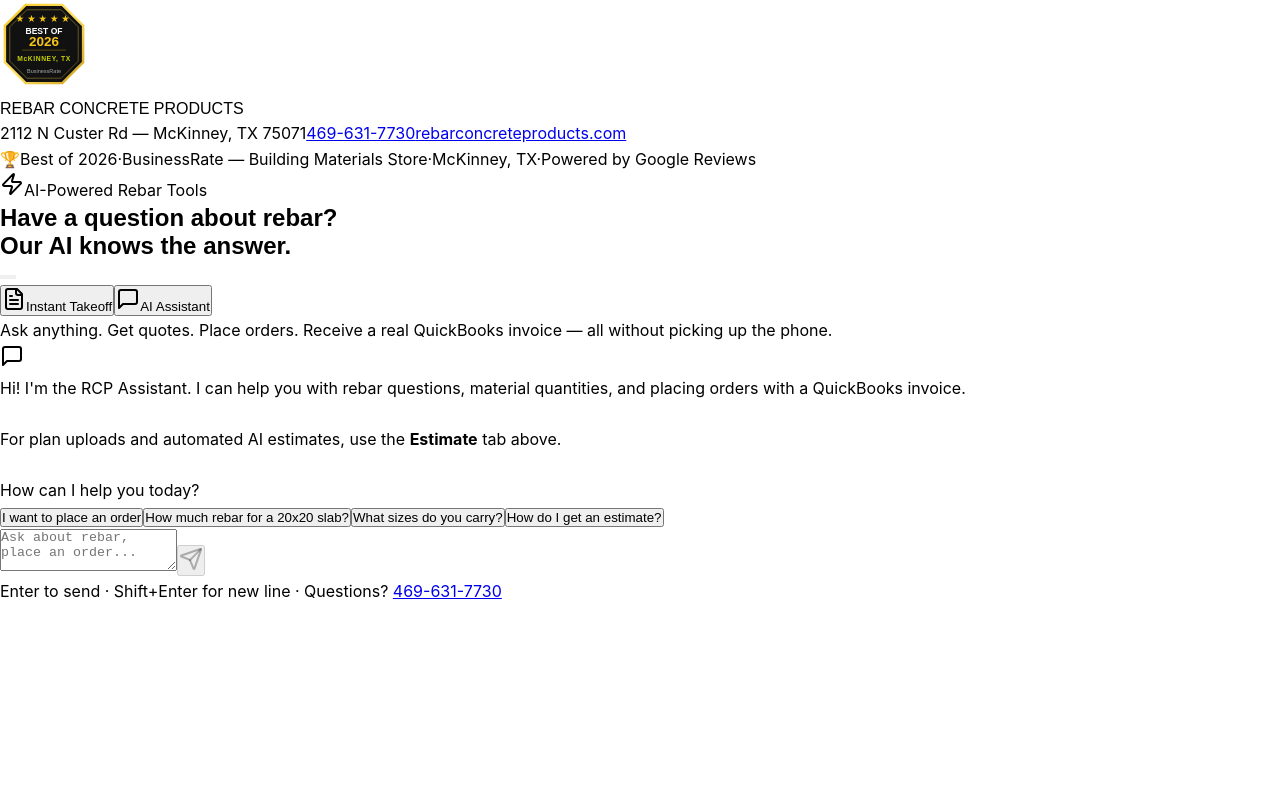
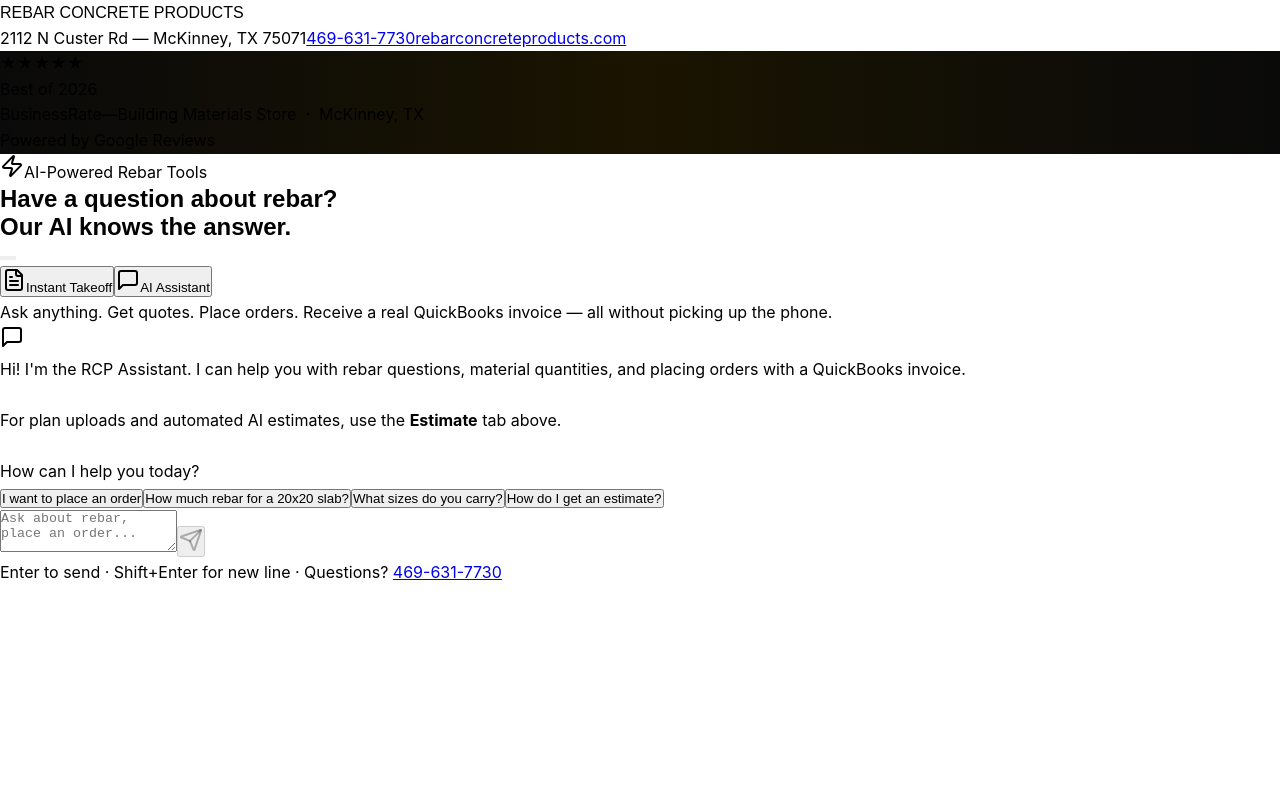
Before and after one commit to ESTIMATINGBOT/EstimatingBot, a React (Vite) app in the folder client/: page /#/ in a window 1280 px wide. Shown: the top 800 px of the page. Built offline with nearby package versions, Linux system fonts and the light colour scheme; a web font is replaced by a local one.

Commit message:
feat: replace award SVG with polished gold gradient award strip

```diff
--- a/client/src/pages/home.tsx
+++ b/client/src/pages/home.tsx
@@ -167,25 +167,7 @@
 
       <header className="bg-black text-white">
         <div className="max-w-5xl mx-auto px-4 sm:px-6 flex items-center justify-between py-0">
-          <div className="h-[96px] flex items-center gap-3">
-            {/* Best of 2026 seal */}
-            <svg width="88" height="88" viewBox="0 0 72 72" fill="none" xmlns="http://www.w3.org/2000/svg" className="flex-shrink-0">
-              <polygon points="21,4 51,4 68,21 68,51 51,68 21,68 4,51 4,21" fill="#111" stroke="url(#goldGradH)" strokeWidth="2" />
-              <polygon points="22,8 50,8 64,22 64,50 50,64 22,64 8,50 8,22" fill="none" stroke="url(#goldGradH)" strokeWidth="0.75" opacity="0.4" />
-              <text x="36" y="18" textAnchor="middle" fontSize="7" fill="#F5C518" letterSpacing="2">★★★★★</text>
-              <text x="36" y="28" textAnchor="middle" fontSize="7" fontWeight="bold" fill="white" fontFamily="sans-serif">BEST OF</text>
-              <text x="36" y="38" textAnchor="middle" fontSize="11" fontWeight="900" fill="#F5C518" fontFamily="sans-serif">2026</text>
-              <line x1="18" y1="41" x2="54" y2="41" stroke="#F5C518" strokeWidth="0.5" opacity="0.5" />
-              <text x="36" y="50" textAnchor="middle" fontSize="5.5" fontWeight="bold" fill="#C8D400" fontFamily="sans-serif" letterSpacing="0.5">McKINNEY, TX</text>
-              <text x="36" y="60" textAnchor="middle" fontSize="4.5" fill="#aaa" fontFamily="sans-serif">BusinessRate</text>
-              <defs>
-                <linearGradient id="goldGradH" x1="0" y1="0" x2="72" y2="72" gradientUnits="userSpaceOnUse">
-                  <stop offset="0%" stopColor="#F5C518" />
-                  <stop offset="50%" stopColor="#FFE066" />
-                  <stop offset="100%" stopColor="#C8960C" />
-                </linearGradient>
-              </defs>
-            </svg>
+          <div className="h-[64px] flex items-center gap-1">
             <div className="flex items-baseline gap-1">
               <span className="text-[#C8D400] font-extrabold text-2xl tracking-tight" style={{ fontFamily: "'Cabinet Grotesk', sans-serif" }}>REBAR</span>
               <span className="text-white font-semibold text-lg tracking-wide" style={{ fontFamily: "'Cabinet Grotesk', sans-serif" }}> CONCRETE PRODUCTS</span>
@@ -204,17 +186,20 @@
         <div className="h-[3px] bg-[#C8D400]" />
       </header>
 
-      {/* Award banner */}
-      <div className="w-full bg-[#0a0a0a] border-b border-[#1a1a1a] py-2 px-4">
-        <div className="max-w-5xl mx-auto flex items-center justify-center gap-2">
-          <span className="text-yellow-400 text-base leading-none">🏆</span>
-          <span className="text-yellow-400 text-xs font-bold uppercase tracking-wide">Best of 2026</span>
-          <span className="text-gray-600 text-xs">·</span>
-          <span className="text-gray-300 text-xs font-semibold">BusinessRate — Building Materials Store</span>
-          <span className="text-gray-600 text-xs">·</span>
-          <span className="text-gray-500 text-xs">McKinney, TX</span>
-          <span className="text-gray-600 text-xs">·</span>
-          <span className="text-gray-500 text-xs">Powered by Google Reviews</span>
+      {/* Award strip */}
+      <div className="w-full border-y border-[#F5C518]/30" style={{ background: "linear-gradient(90deg, #0a0a0a 0%, #1a1400 50%, #0a0a0a 100%)" }}>
+        <div className="max-w-5xl mx-auto px-4 py-2.5 flex items-center justify-center gap-3">
+          <div className="flex items-center gap-1.5">
+            <span className="text-[#F5C518] text-sm">★★★★★</span>
+          </div>
+          <div className="w-px h-4 bg-[#F5C518]/20" />
+          <span className="text-[#F5C518] text-xs font-bold uppercase tracking-widest">Best of 2026</span>
+          <div className="w-px h-4 bg-[#F5C518]/20" />
+          <span className="text-[#F5C518]/70 text-xs font-semibold tracking-wide">BusinessRate</span>
+          <span className="text-[#F5C518]/30 text-xs">—</span>
+          <span className="text-white/60 text-xs">Building Materials Store &nbsp;·&nbsp; McKinney, TX</span>
+          <div className="w-px h-4 bg-[#F5C518]/20" />
+          <span className="text-white/30 text-xs">Powered by Google Reviews</span>
         </div>
       </div>
 
```
